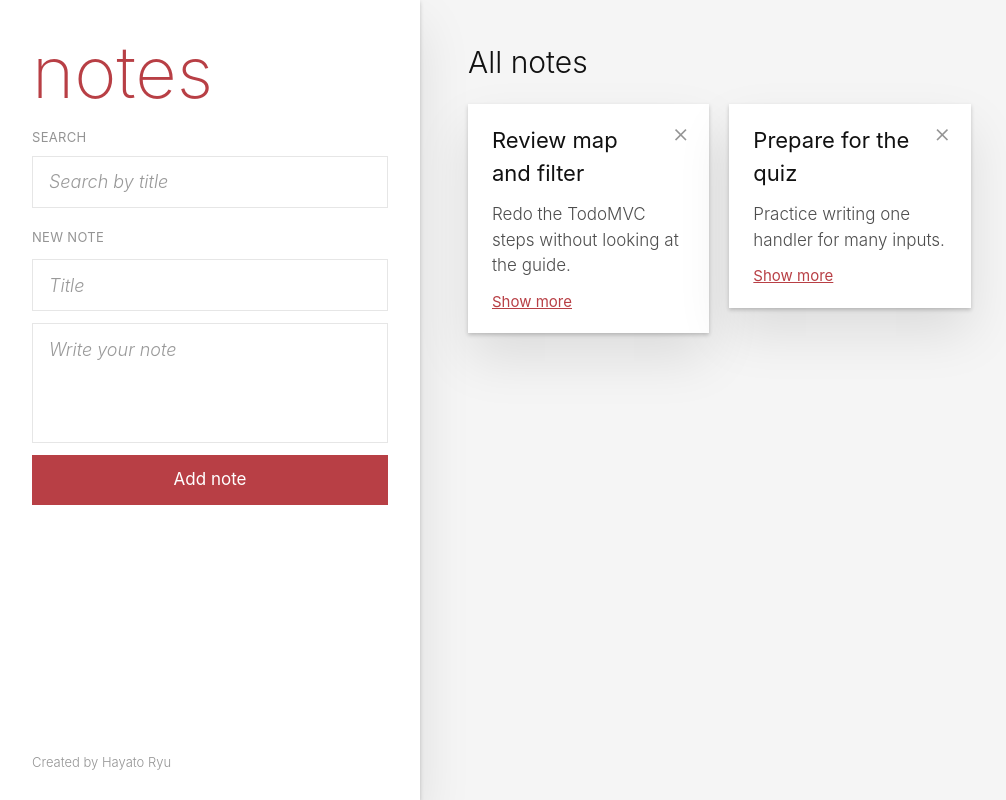
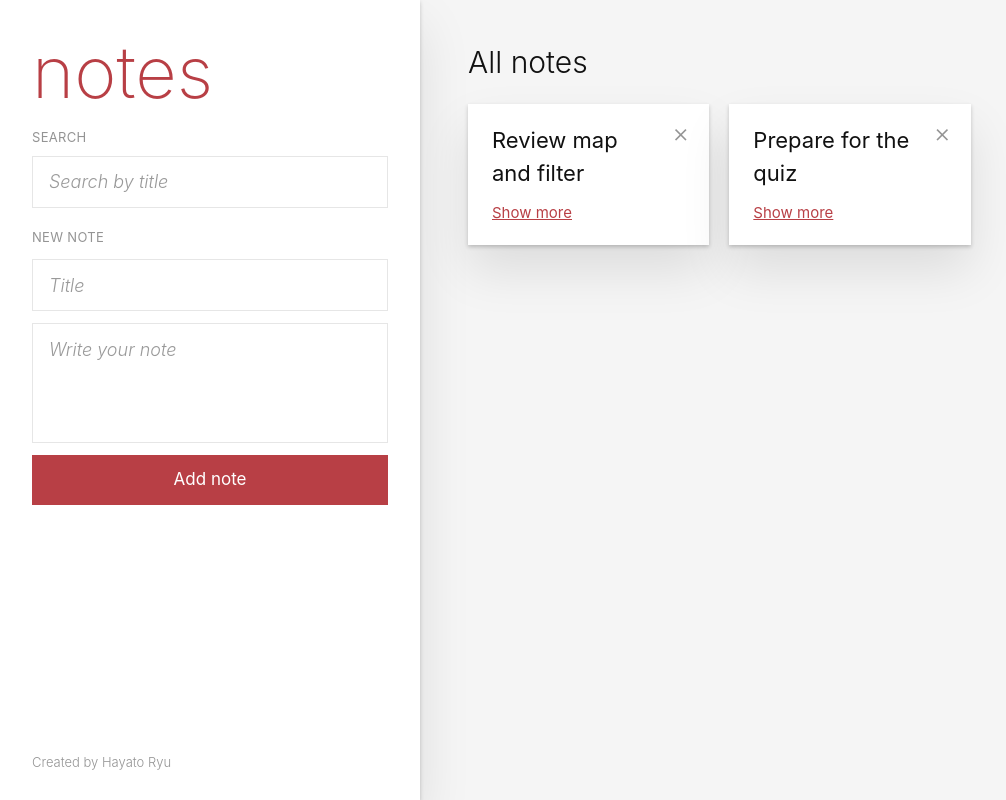
Before and after one commit to HayatoRyu/csit340G5-notes, a React (Vite) app: page / in a window 1280 px wide. Shown: the whole page, without its empty margins (0-1006 px from the left). Built offline with nearby package versions, Linux system fonts and the light colour scheme.

Commit message:
feat: add show more to note cards

```diff
--- a/src/components/NoteCard.jsx
+++ b/src/components/NoteCard.jsx
@@ -1,15 +1,21 @@
+import { useState } from 'react'
+
 function NoteCard({ title, body }) {
+  const [open, setOpen] = useState(false)
   return (
     <div>
       <h3 className="pr-8 text-[22px] font-normal break-words">{title}</h3>
-      <p className="mt-3 text-[17px] break-words whitespace-pre-wrap text-[#4d4d4d]">
-        {body}
-      </p>
+      {open && (
+        <p className="mt-3 text-[17px] break-words whitespace-pre-wrap text-[#4d4d4d]">
+          {body}
+        </p>
+      )}
       <button
         type="button"
+        onClick={() => setOpen(!open)}
         className="mt-3 cursor-pointer text-[15px] font-normal text-[#b83f45] underline"
       >
-        Show more
+        {open ? 'Show less' : 'Show more'}
       </button>
     </div>
   )
```
